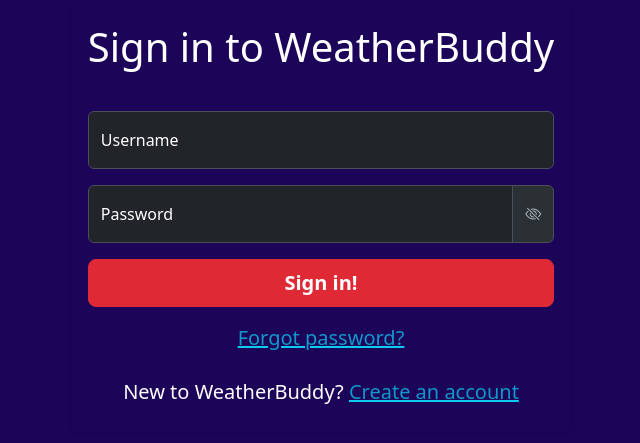
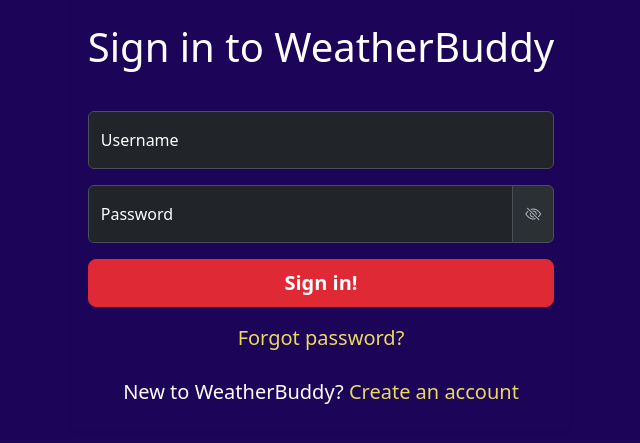
Before and after one commit to MikhailKras/weather-buddy, a FastAPI app: page /users/login in a window 1280 px wide. Shown: the part 185-628 px from the top of the page, without its empty margins (319-959 px from the left). Run offline with FastAPI, Linux system fonts and the light colour scheme; parts of the project's set-up code (start-up, migrations or seed data) failed here and were passed over; some libraries are stand-ins or nearby versions.

Commit message:
refactor: updated link styles in `login.html`

```diff
--- a/src/templates/auth/login.html
+++ b/src/templates/auth/login.html
@@ -58,7 +58,7 @@ content %}
           style="display: none"
         ></div>
         <div class="text-center mt-3">
-          <a href="/users/password-reset" class="fs-5 link-info link-opacity-75"
+          <a href="/users/password-reset" class="my-link fs-5 link-opacity-100"
             >Forgot password?</a
           >
         </div>
@@ -68,7 +68,7 @@ content %}
           <div class="container fs-5">
             <p>
               New to WeatherBuddy?
-              <a href="/users/register/city" class="link-info link-opacity-75"
+              <a href="/users/register/city" class="my-link link-opacity-100"
                 >Create an account</a
               >
             </p>
@@ -78,12 +78,6 @@ content %}
     </div>
   </div>
 </div>
-
-<style>
-  form i {
-    cursor: pointer;
-  }
-</style>
 
 <script src="{{ url_for('static', path='js/login.js') }}"></script>
 
```
